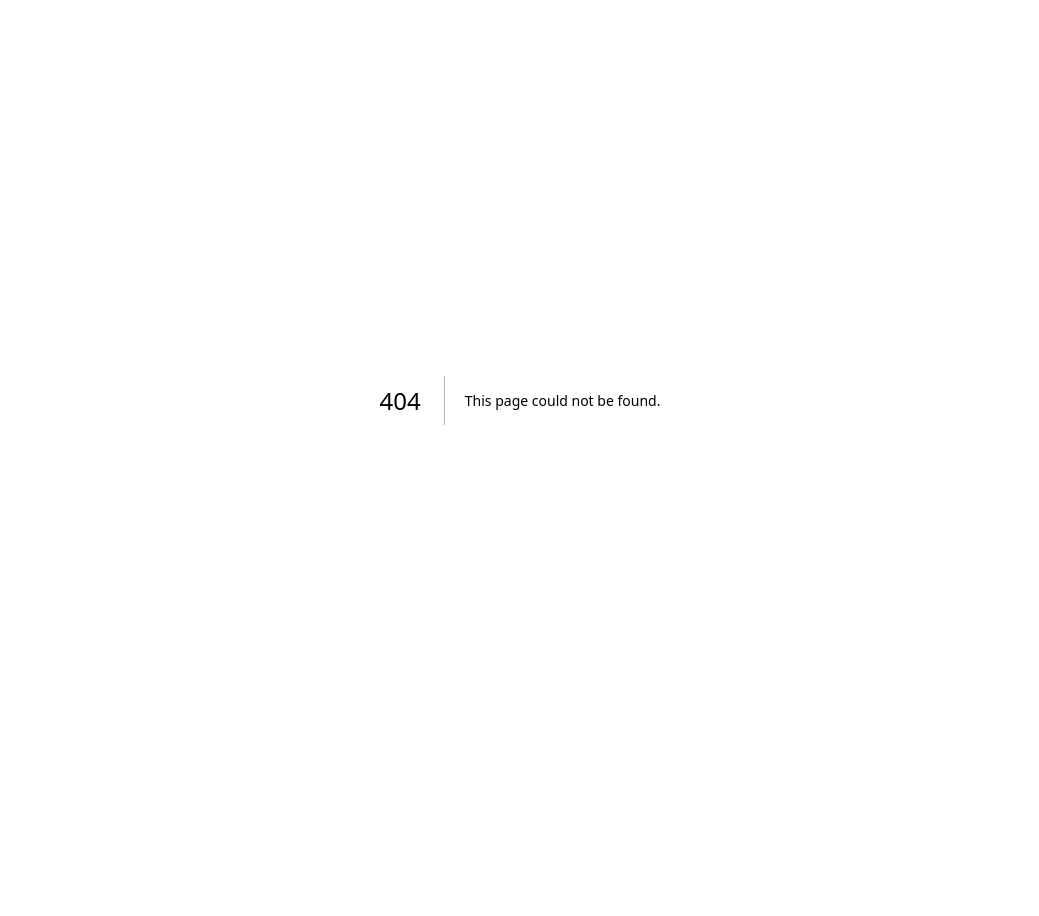
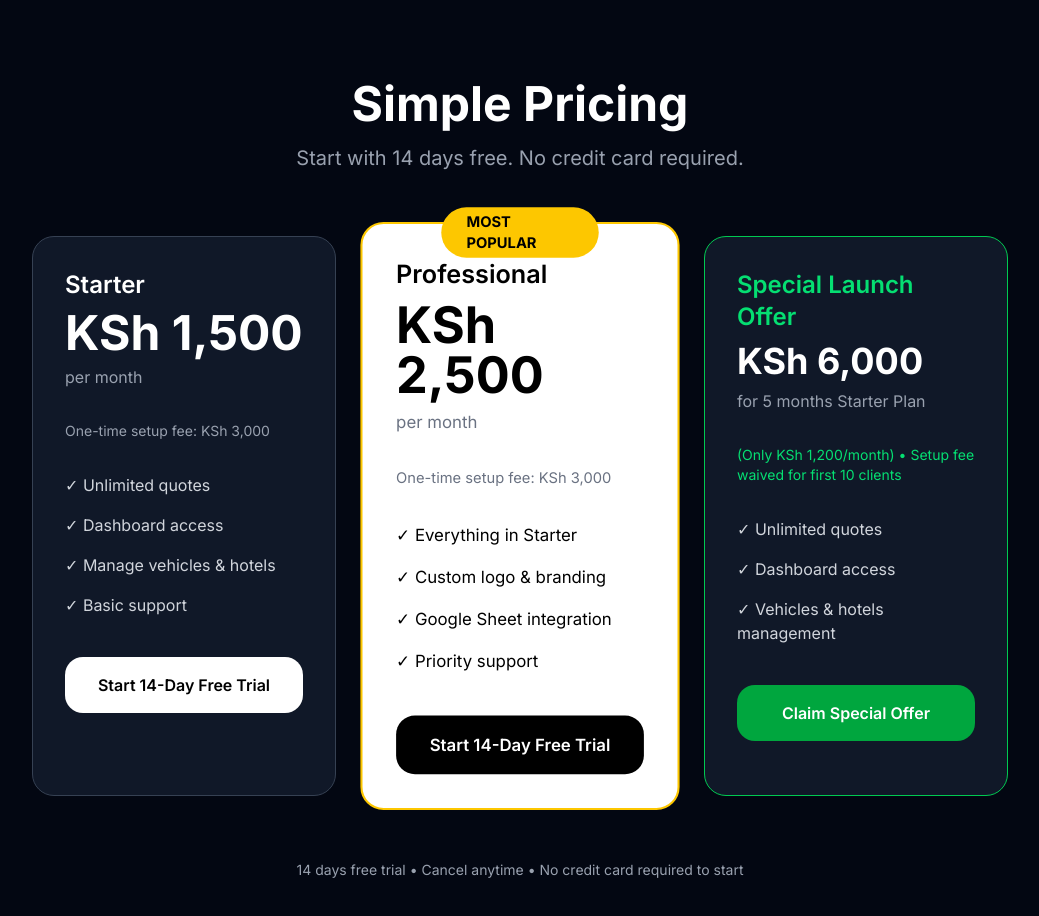
Before and after one commit to ngugiauraa/safariquote-ai, a Next.js app: page /pricing in a window 1280 px wide. Before the commit this address had no page. Shown: the top 916 px of the page, without its empty margins (120-1159 px from the left). Before the commit the page ends 800 px from the top, so only its background shows below. Built offline with nearby package versions, Linux system fonts and the light colour scheme.

Commit message:
Adding pricing packages

```diff
--- /dev/null
+++ b/app/pricing/page.tsx
@@ -0,0 +1,86 @@
+export default function Pricing() {
+  return (
+    <div className="min-h-screen bg-gray-950 text-white py-20">
+      <div className="max-w-5xl mx-auto px-6">
+        <div className="text-center mb-16">
+          <h1 className="text-5xl font-bold mb-4">Simple Pricing</h1>
+          <p className="text-xl text-gray-400">Start with 14 days free. No credit card required.</p>
+        </div>
+
+        <div className="grid md:grid-cols-3 gap-8">
+          {/* Starter */}
+          <div className="bg-gray-900 rounded-3xl p-8 border border-gray-700">
+            <h3 className="text-2xl font-semibold mb-2">Starter</h3>
+            <p className="text-5xl font-bold mb-2">KSh 1,500</p>
+            <p className="text-gray-400 mb-8">per month</p>
+
+            <div className="text-sm text-gray-400 mb-8">
+              One-time setup fee: KSh 3,000
+            </div>
+
+            <ul className="space-y-4 mb-10 text-gray-300">
+              <li>✓ Unlimited quotes</li>
+              <li>✓ Dashboard access</li>
+              <li>✓ Manage vehicles & hotels</li>
+              <li>✓ Basic support</li>
+            </ul>
+
+            <a href="/dashboard" className="block text-center bg-white text-black py-4 rounded-2xl font-semibold">
+              Start 14-Day Free Trial
+            </a>
+          </div>
+
+          {/* Professional - Most Popular */}
+          <div className="bg-white text-black rounded-3xl p-8 border-2 border-yellow-400 relative scale-105">
+            <div className="absolute -top-4 left-1/2 -translate-x-1/2 bg-yellow-400 text-black px-6 py-1 rounded-full text-sm font-bold">
+              MOST POPULAR
+            </div>
+            <h3 className="text-2xl font-semibold mb-2">Professional</h3>
+            <p className="text-5xl font-bold mb-2">KSh 2,500</p>
+            <p className="text-gray-500 mb-8">per month</p>
+
+            <div className="text-sm text-gray-500 mb-8">
+              One-time setup fee: KSh 3,000
+            </div>
+
+            <ul className="space-y-4 mb-10">
+              <li>✓ Everything in Starter</li>
+              <li>✓ Custom logo & branding</li>
+              <li>✓ Google Sheet integration</li>
+              <li>✓ Priority support</li>
+            </ul>
+
+            <a href="/dashboard" className="block text-center bg-black text-white py-4 rounded-2xl font-semibold">
+              Start 14-Day Free Trial
+            </a>
+          </div>
+
+          {/* Special Offer */}
+          <div className="bg-gray-900 rounded-3xl p-8 border border-green-500">
+            <h3 className="text-2xl font-semibold mb-2 text-green-400">Special Launch Offer</h3>
+            <p className="text-4xl font-bold mb-2">KSh 6,000</p>
+            <p className="text-gray-400 mb-8">for 5 months Starter Plan</p>
+
+            <p className="text-sm text-green-400 mb-8">
+              (Only KSh 1,200/month) • Setup fee waived for first 10 clients
+            </p>
+
+            <ul className="space-y-4 mb-10 text-gray-300">
+              <li>✓ Unlimited quotes</li>
+              <li>✓ Dashboard access</li>
+              <li>✓ Vehicles & hotels management</li>
+            </ul>
+
+            <a href="/dashboard" className="block text-center bg-green-600 hover:bg-green-500 py-4 rounded-2xl font-semibold">
+              Claim Special Offer
+            </a>
+          </div>
+        </div>
+
+        <div className="text-center mt-16 text-gray-400 text-sm">
+          14 days free trial • Cancel anytime • No credit card required to start
+        </div>
+      </div>
+    </div>
+  );
+}
```
